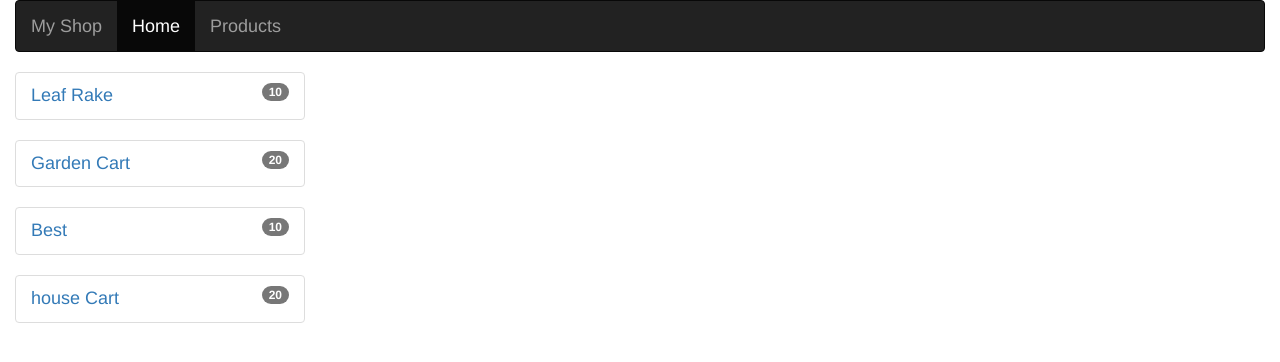
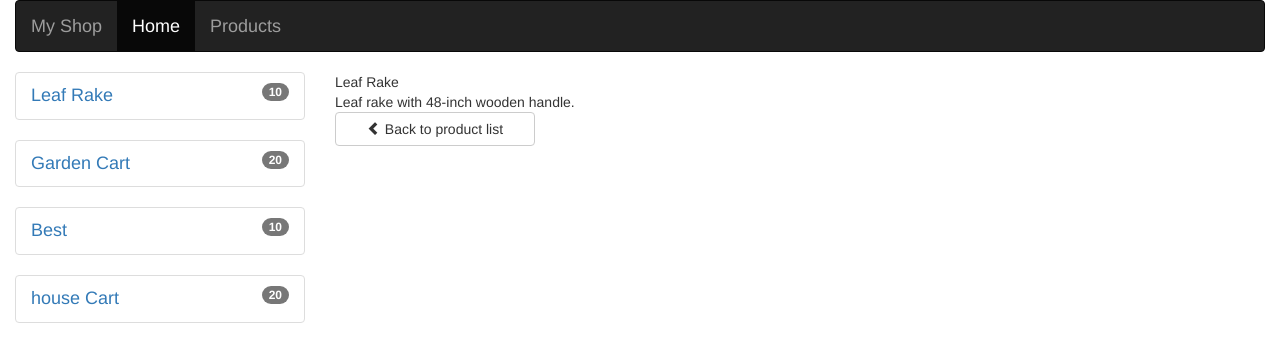
Before and after one commit to mdixtm/angular-poco, an Angular app: page /productDetails/1 in a window 1280 px wide. Before the commit this address led to /. Shown: the top 362 px of the page. Built offline with nearby package versions, Linux system fonts and the light colour scheme.

Commit message:
Add product details

```diff
--- /dev/null
+++ b/src/app/products/product-detail.component.html
@@ -0,0 +1,16 @@
+<div *ngIf="product">
+    <div class="row">
+        <div class="col-md-12">
+             {{product.productName}}
+         </div>
+    </div>
+    <div class="row">
+        <div class="col-md-12">
+             {{product.description}}
+        </div>
+    </div>
+</div>
+
+<a class='btn btn-default' (click)='onBack()' style='width:200px'>
+    <i class='glyphicon glyphicon-chevron-left'></i> Back to product list
+</a>
--- /dev/null
+++ b/src/app/products/product-detail.component.ts
@@ -0,0 +1,33 @@
+import { Component, OnInit } from '@angular/core';
+import { ActivatedRoute, Router} from '@angular/router';
+import { Location } from '@angular/common';
+import { ProductsService } from './products-service';
+import { IProduct } from './product';
+
+@Component({
+    styleUrls: ['./product-detail.component.css'],
+    templateUrl: './product-detail.component.html'
+})
+
+export class ProductDetailComponent implements OnInit {
+
+    products: IProduct[] = [];
+    product: IProduct;
+    errorMessage : "This is an error message";
+    constructor(private _route: ActivatedRoute,
+                private _productsService: ProductsService,
+                private _router: Router) {}
+
+    ngOnInit() {
+        let productId = +this._route.snapshot.paramMap.get('productId');
+        this._productsService.getProductItems()
+        .subscribe(products => {
+            this.product = products.find((product : IProduct) =>
+            product.productId === productId);
+        },error => this.errorMessage = <any>error);
+    }
+
+    onBack(): void {
+        this._router.navigate(['/products']);
+    }
+}
--- a/src/app/products/products-service.ts
+++ b/src/app/products/products-service.ts
@@ -14,8 +14,15 @@ export class ProductsService {
 
     getProductItems(): Observable<IProduct[]> {
         return this._http.get<IProduct[]>(this._productsUrl)
-            .do(data => console.log('Those are products items' + JSON.stringify(data)))
+            .do(data => console.log('Those are products items'))
             .catch(this.handleError);
+    }
+
+    getProduct(id): Observable<IProduct>{
+        const getProductUrl = `${this._productsUrl}/${id}`;
+        return this._http.get<IProduct>(getProductUrl)
+        .do(data => console.log("Done.."))
+        .catch(this.handleError);
     }
 
     private handleError(err: HttpErrorResponse) {
--- a/src/app/products/products.component.html
+++ b/src/app/products/products.component.html
@@ -23,7 +23,7 @@
                             [title]='product.productName'/>
                         </td>
                         <td>
-                            <a [routerLink]="['/products', product.productId]">
+                            <a [routerLink]="['/productDetails', product.productId]">
                              {{product.productName}}
                              </a>
                         </td>
--- a/src/app/products/products.component.ts
+++ b/src/app/products/products.component.ts
@@ -1,7 +1,7 @@
 import { Component, OnInit } from '@angular/core';
 import { IProduct } from './product';
 import { ProductsService } from './products-service';
-import { ActivatedRoute, Router } from '@angular/router';
+import { ActivatedRoute } from '@angular/router';
 
 @Component({
     styleUrls: ['./products.component.css'],
@@ -18,22 +18,24 @@ export class ProductsComponent implements OnInit {
                 private _route: ActivatedRoute) {}
 
     ngOnInit(): void {
+
         this._productsService.getProductItems()
-            .subscribe(products => {
-                this.products = products;
-                this.filteredProducts = this.products;
-            },error => this.errorMessage = <any>error);
+        .subscribe(products => {
+            this.products = products;
+            console.log("i'm first");
+            this.filteredProducts = this.products;
+        },error => this.errorMessage = <any>error);
 
         this._route.params.subscribe(params => {
-            let categoryId = params['categoryId'];
+            let categoryId = +params['categoryId'];
             if (categoryId > 0) {
                 this.filteredProducts = this.performFilter(categoryId);
             }
-        })
+        },error => this.errorMessage = <any>error)
     }
 
     performFilter(categoryId: number) : IProduct[] {
         return this.products.filter((product : IProduct) =>
-            product.categoryId == categoryId);
+            product.categoryId === categoryId);
     }
 }
```
Also changed, not shown: src/app/products/product.module.ts (+8 -2 lines), src/app/products/product-detail.component.css (added).
